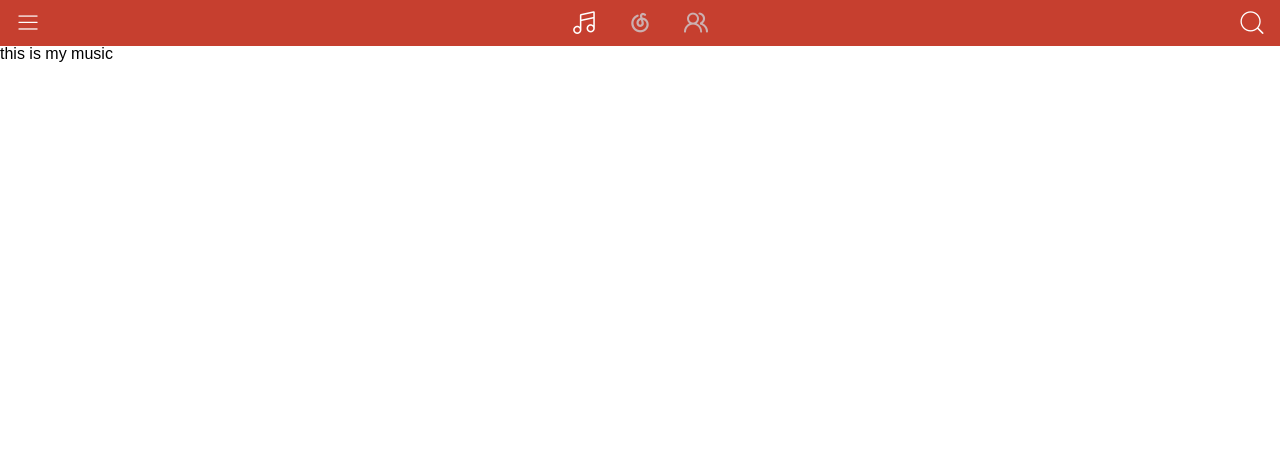
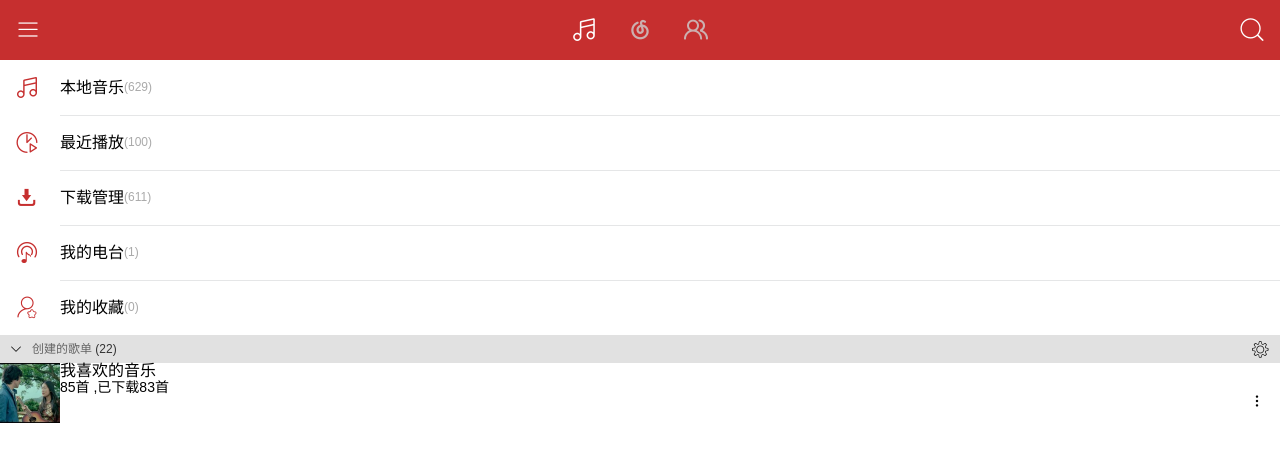
Before and after one commit to qianlongdoit/cloudMusic, a Vue app: page /#/myMusic in a window 1280 px wide. Shown: the top 462 px of the page. Built offline with nearby package versions, Linux system fonts and the light colour scheme.

Commit message:
my-music mianMenu finished

```diff
--- /dev/null
+++ b/src/common/base.styl
@@ -0,0 +1,9 @@
+border_1px($color)
+  position relative
+  &:after
+    display block
+    left 0
+    bottom 0
+    width 100%
+    border-bottom 1px solid $color
+    content ' '
--- /dev/null
+++ b/src/common/theme.styl
@@ -0,0 +1,2 @@
+//  主体颜色
+$themeRed = #C62F2F
--- a/src/components/header/header.vue
+++ b/src/components/header/header.vue
@@ -38,13 +38,15 @@
 </script>
 
 <style lang="stylus" rel="stylesheet/stylus" scoped>
+  @import "../../common/theme.styl"
   .header
     position fixed
     top 0
     left 0
     right 0
+    height 60px
     .header-wrapper
-      background #c63f2f
+      background $themeRed
       height:100%
       display flex
       align-items center
@@ -52,6 +54,7 @@
       i
         color #fff
         font-size 26px
+        line-height 60px
         padding 10px 15px
       /*.menu*/
       .navbar
--- /dev/null
+++ b/src/components/myMusic/createdList.vue
@@ -0,0 +1,22 @@
+<template>
+  <div class="createdList">
+    <v-listtile></v-listtile>
+    <v-musiclist></v-musiclist>
+  </div>
+</template>
+
+<script>
+  import listTitle from './listTitle.vue'
+  import musicList from  './musicList.vue'
+
+  export default {
+    components: {
+      'v-listtile': listTitle,
+      'v-musiclist': musicList
+    }
+  }
+</script>
+
+<style lang="stylus" rel="stylesheet/stylus">
+
+</style>
--- a/src/components/myMusic/index.vue
+++ b/src/components/myMusic/index.vue
@@ -1,11 +1,24 @@
 <template>
-  <div>
-    this is my music
+  <div class="myMusic">
+    <v-main :menuInfo="{icon:'icon-music',title:'本地音乐',count:629}"></v-main>
+    <v-main :menuInfo="{icon:'icon-zuijinplay',title:'最近播放',count:100}"></v-main>
+    <v-main :menuInfo="{icon:'icon-download',title:'下载管理',count:611}"></v-main>
+    <v-main :menuInfo="{icon:'icon-diantai',title:'我的电台',count:1}"></v-main>
+    <v-main :menuInfo="{icon:'icon-collect',title:'我的收藏',count:0}"></v-main>
+    <v-createdlist></v-createdlist>
   </div>
 </template>
 
 <script>
+  import mainMenu from './mainMenu.vue'
+  import createdList from './createdList.vue'
 
+  export default {
+    components: {
+      'v-main': mainMenu,
+      'v-createdlist': createdList
+    }
+  }
 </script>
 
 <style lang="stylus" rel="stylesheet/stylus">
--- /dev/null
+++ b/src/components/myMusic/listTitle.vue
@@ -0,0 +1,37 @@
+<template>
+  <div class="listBand">
+    <i class="icon icon-down"></i>
+    <span class="title">创建的歌单
+      <b>({{22}})</b>
+    </span>
+    <i class="setting icon-setting"></i>
+  </div>
+</template>
+
+<script>
+  export default {
+
+  }
+</script>
+
+<style lang="stylus" rel="stylesheet/stylus">
+  .listBand
+    height 28px
+    background #e1e1e1
+    position relative
+    .icon,.title,.setting
+      line-height 28px
+      vertical-align middle
+    .icon
+      font-size 12px
+      margin 0 10px
+    .title
+      font-size 12px
+      color #666666
+      b
+        color #333333
+    .setting
+      font-size 20px
+      position absolute
+      right 10px
+</style>
--- /dev/null
+++ b/src/components/myMusic/mainMenu.vue
@@ -0,0 +1,67 @@
+<template>
+  <div class="mainMenu">
+    <i class="icon" :class="icon"></i>
+    <div class="menuWrapper">
+      <span class="title">{{title}}</span>
+      <span class="count">({{count}})</span>
+      <p class="border_1px"></p>
+    </div>
+  </div>
+</template>
+
+<script>
+  export default {
+    props: {
+      menuInfo: {
+        icon: {
+          type: String,
+          default: ''
+        },
+        title:{
+          type: String,
+          default: ''
+        },
+        count:{
+          type: Number,
+          default: 0
+        }
+      }
+    },
+    data(){
+      return {
+        icon: this.menuInfo.icon,
+        title: this.menuInfo.title,
+        count: this.menuInfo.count
+      }
+    }
+  }
+</script>
+
+<style lang="stylus" rel="stylesheet/stylus">
+  @import "../../common/theme.styl"
+  @import "../../common/base.styl"
+  .mainMenu
+    height 55px
+    position relative
+    .icon,.title,.count
+      line-height 55px
+      vertical-align middle
+    .icon
+      position absolute
+      top 0
+      left 0
+      font-size 24px
+      margin 0 15px
+      color $themeRed
+    .menuWrapper
+      display inline-block
+      margin-left 60px
+      width 100%
+    .title
+      font-size 16px
+    .count
+      font-size 12px
+      color: #aaa
+    .border_1px
+      border_1px(rgba(7,17,27,.1))
+</style>
--- /dev/null
+++ b/src/components/myMusic/musicList.vue
@@ -0,0 +1,40 @@
+<template>
+  <div class="musicList">
+    <img src="../../../static/musiclist/1.jpg" alt="" class="cover">
+    <div class="detail">
+      <p class="listTitle">我喜欢的音乐</p>
+      <i class="down"></i>
+      <span class="total">
+        {{85}}首
+        <b class="downCount">,已下载{{83}}首</b>
+      </span>
+      <i class="status icon-list-circle-small"></i>
+    </div>
+  </div>
+</template>
+
+<script>
+  export default {
+
+  }
+</script>
+
+<style lang="stylus" rel="stylesheet/stylus">
+  .musicList
+    display flex
+    .cover
+      width 60px
+      height 60px
+    .detail
+      display inline-block
+      position relative
+      width 100%
+      span
+        font-size 14px
+      .listTitle{}
+      .down{}
+      .status
+        position absolute
+        top 50%
+        right 15px
+</style>
--- a/src/router/index.js
+++ b/src/router/index.js
@@ -9,6 +9,11 @@ Vue.use(Router)
 
 export default new Router({
   routes: [
+    //  首页
+    {
+      path:'/',
+      redirect:'/findMusic'
+    },
     {
       path:'/myMusic',
       component: myMusic
```
